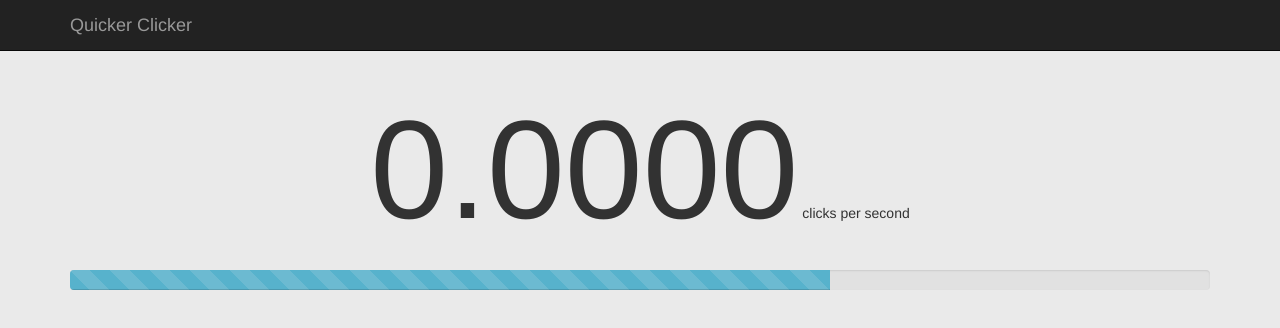
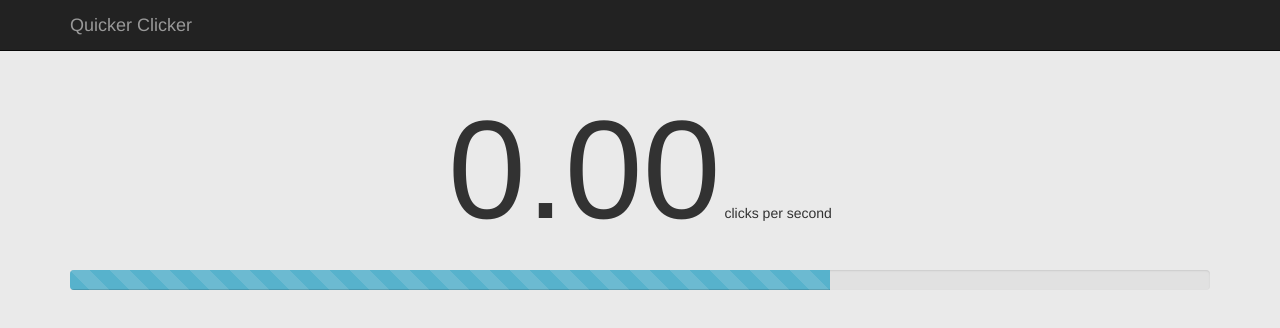
Before and after one commit to ryandeba/quickerclicker, a plain HTML site: page index.html in a window 1280 px wide. Drawn offline with Linux system fonts and the light colour scheme.

Commit message:
more progress

```diff
--- /dev/null
+++ b/Achievement.js
@@ -0,0 +1,20 @@
+$(function(){
+	QuickerClicker.Achievement = Backbone.Model.extend({
+		defaults: {
+			name: "",
+			description: "",
+			unlocked: false,
+			statsMeetRequirements: function(stats){
+				return false;
+			},
+
+			tryToUnlock: function(stats){
+				this.set("unlocked", this.statsMeetRequirements(stats));
+			}
+		}
+	});
+
+	QuickerClicker.AchievementCollection = Backbone.Collection.extend({
+		model: QuickerClicker.Achievement
+	});
+});
--- a/QuickerClicker.js
+++ b/QuickerClicker.js
@@ -1,3 +1,48 @@
 $(function(){
-	QuickerClicker = new Backbone.Marionette.Application();
+	var app = new Backbone.Marionette.Application();
+
+	app.addRegions({
+		mainRegion: "#quickerclicker",
+		clickerCatcherRegion: "#clickercatcher"
+	});
+
+	var clickerCatcher = new QuickerClicker.ClickerCatcher();
+	var clickerCatcherView = new QuickerClicker.ClickerCatcherView({
+		model: clickerCatcher
+	});
+
+	var achievements = new QuickerClicker.AchievementCollection([
+		{
+			name: "test",
+			description: "this is a test",
+			statsMeetRequirements: function(){
+				return true;
+			}
+		}
+	]);
+
+	app.newGame = function(){
+		var game = new QuickerClicker.Game();
+		var gameView = new QuickerClicker.GameView({
+			model: game
+		});
+
+		this.listenTo(clickerCatcher, "click", function(){game.addClick();});
+
+		this.listenTo(game, "gameOver", this.gameEnd);
+
+		this.mainRegion.show(gameView);
+		this.clickerCatcherRegion.show(clickerCatcherView);
+	};
+
+	app.gameEnd = function(){
+		this.stopListening(clickerCatcher);
+		this.clickerCatcherRegion.reset();
+	};
+
+	app.on("initialize:after", function(){
+		this.newGame();
+	});
+
+	app.start();
 });
--- a/index.html
+++ b/index.html
@@ -8,48 +8,14 @@
 		<script src="bower_components/backbone/backbone.js"></script>
 		<script src="bower_components/marionette/lib/backbone.marionette.js"></script>
 
-		<script src="QuickerClicker.js"></script>
+		<script>
+			QuickerClicker = {};
+		</script>
 		<script src="ClickerCatcher.js"></script>
 		<script src="Click.js"></script>
 		<script src="Game.js"></script>
-		<script>
-			$(function(){
-				QuickerClicker.addRegions({
-					mainRegion: "#quickerclicker",
-					clickerCatcherRegion: "#clickercatcher"
-				});
-
-				var clickerCatcher = new QuickerClicker.ClickerCatcher();
-				var clickerCatcherView = new QuickerClicker.ClickerCatcherView({
-					model: clickerCatcher
-				});
-
-				QuickerClicker.newGame = function(){
-					var game = new QuickerClicker.Game();
-					var gameView = new QuickerClicker.GameView({
-						model: game
-					});
-
-					this.listenTo(clickerCatcher, "click", function(){game.addClick();});
-
-					this.listenTo(game, "gameOver", this.gameEnd);
-
-					this.mainRegion.show(gameView);
-					this.clickerCatcherRegion.show(clickerCatcherView);
-				};
-
-				QuickerClicker.gameEnd = function(){
-					this.stopListening(clickerCatcher);
-					this.clickerCatcherRegion.reset();
-				};
-
-				QuickerClicker.on("initialize:after", function(){
-					this.newGame();
-				});
-
-				QuickerClicker.start();
-			});
-		</script>
+		<script src="Achievement.js"></script>
+		<script src="QuickerClicker.js"></script>
 	</head>
 	<body>
 
@@ -83,7 +49,7 @@
 		<script type="text/template" id="game-template">
 			<div class="row">
 				<div class="col-xs-12">
-					<span style="font-size: 140px;"><%= clicksPerSecond.toFixed(4) %></span>
+					<span style="font-size: 140px;"><%= clicksPerSecond.toFixed(2) %></span>
 					clicks per second
 				</div>
 			</div>
@@ -101,10 +67,6 @@
 			</div>
 		</script>
 
-		<script type="text/template" id="clickercatcher-template">
-		</script>
-
-		<!-- <div id="clickercatcher"></div> -->
-
+		<script type="text/template" id="clickercatcher-template"> </script>
 	</body>
 </html>
```
